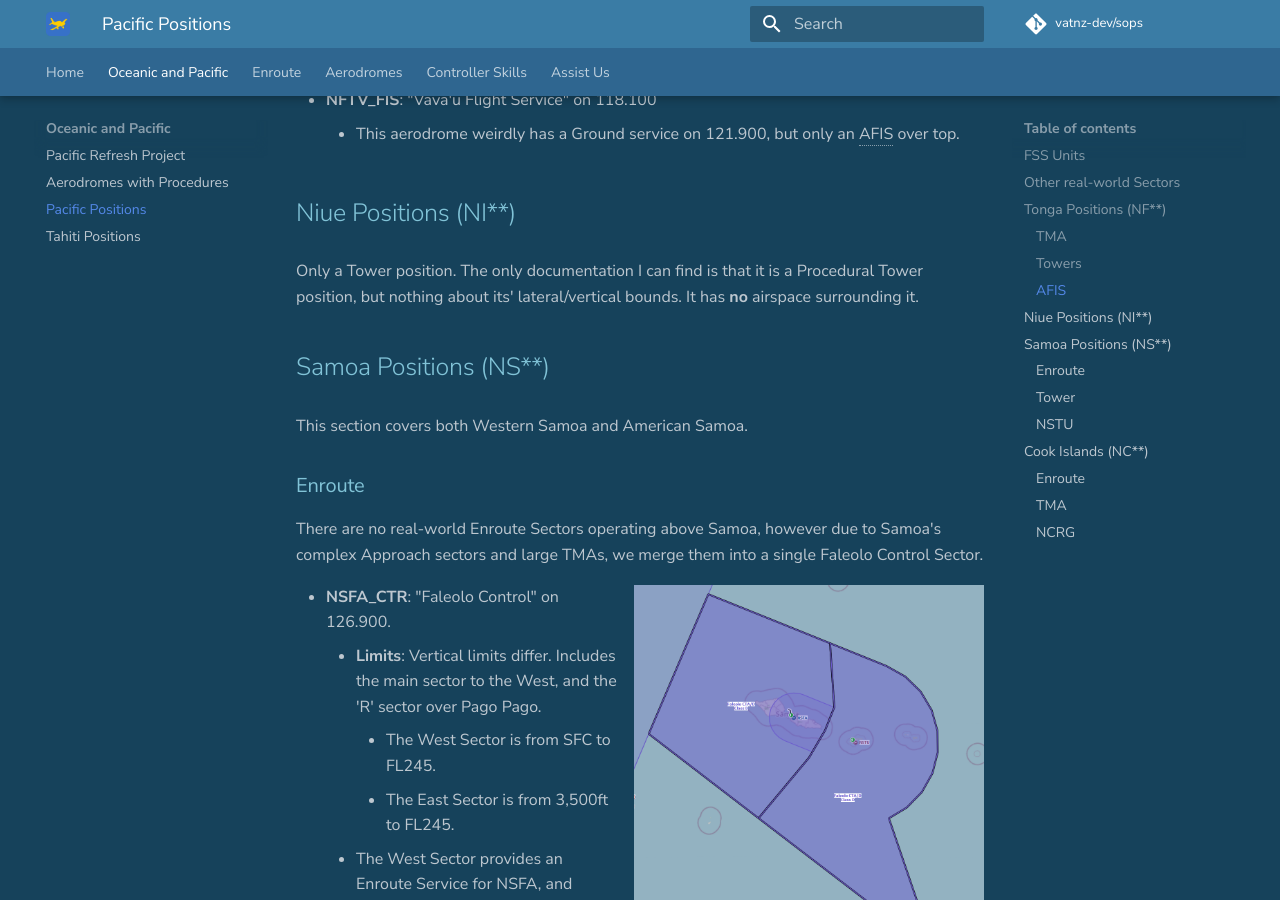
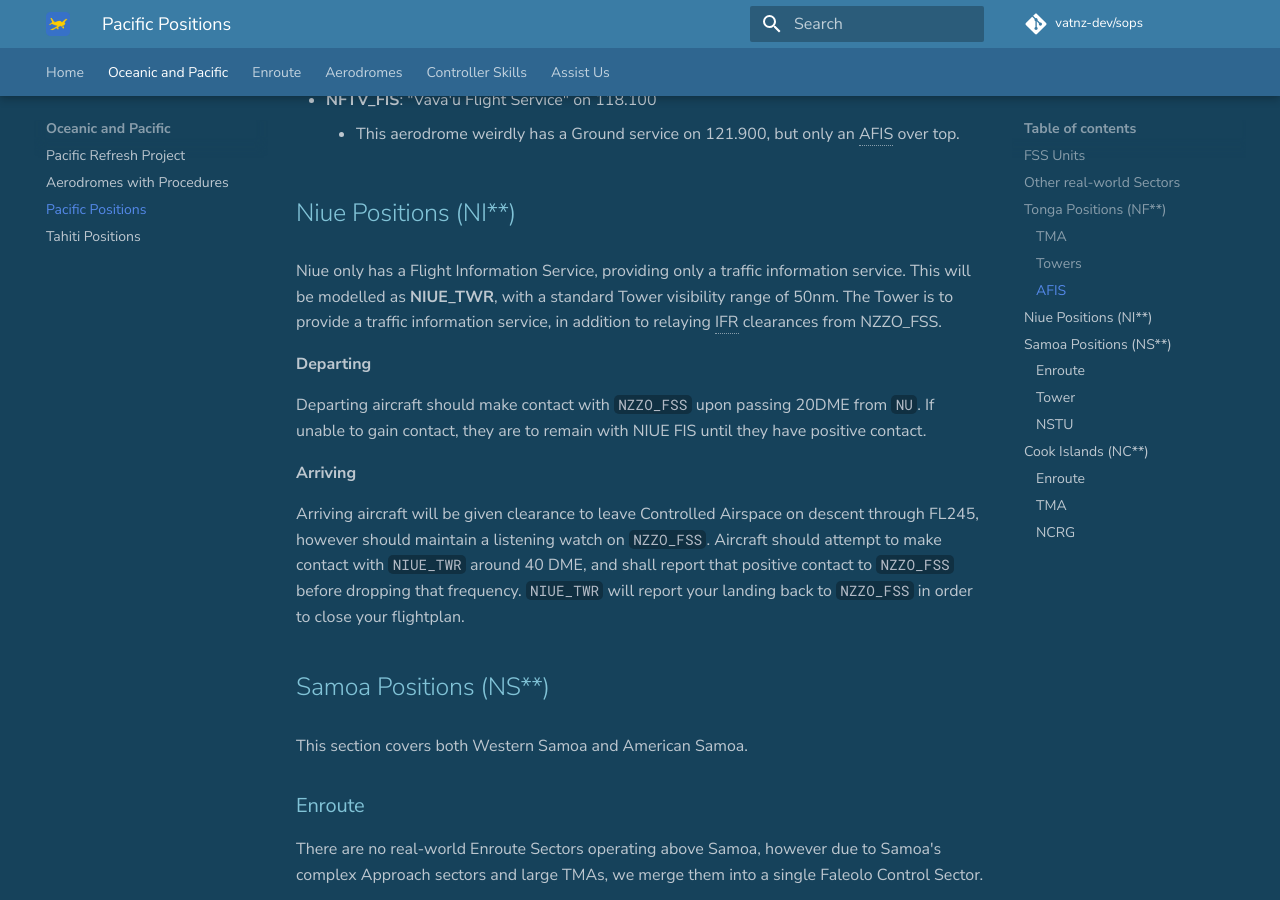
Before and after one commit to vatnz-dev/sops, an MkDocs documentation site: the page built from docs/oceanic-pacific/PacificPositions.md, in a window 1280 px wide and 900 px high, scrolled down 1616 px. Built offline with MkDocs 1.6.1 and Material for MkDocs 9.7.7, drawn with Linux system fonts in a browser that asks for light colours; comment, search, counter and statistics services are not loaded; some of the changed text lies outside the part shown.

Commit message:
Update PacificPositions.md

```diff
--- a/docs/oceanic-pacific/PacificPositions.md
+++ b/docs/oceanic-pacific/PacificPositions.md
@@ -53,7 +53,15 @@ None! NFTF_TWR is covered by NFTF_APP.
 
 ## Niue Positions (NI**)
 
-Only a Tower position. The only documentation I can find is that it is a Procedural Tower position, but nothing about its' lateral/vertical bounds. It has **no** airspace surrounding it.
+Niue only has a Flight Information Service, providing only a traffic information service. This will be modelled as **NIUE_TWR**, with a standard Tower visibility range of 50nm. The Tower is to provide a traffic information service, in addition to relaying IFR clearances from NZZO_FSS.
+
+**Departing**
+
+Departing aircraft should make contact with `NZZO_FSS` upon passing 20DME from `NU`. If unable to gain contact, they are to remain with NIUE FIS until they have positive contact.
+
+**Arriving**
+
+Arriving aircraft will be given clearance to leave Controlled Airspace on descent through FL245, however should maintain a listening watch on `NZZO_FSS`. Aircraft should attempt to make contact with `NIUE_TWR` around 40 DME, and shall report that positive contact to `NZZO_FSS` before dropping that frequency. `NIUE_TWR` will report your landing back to `NZZO_FSS` in order to close your flightplan.
 
 ## Samoa Positions (NS**)
 
@@ -63,7 +71,7 @@ This section covers both Western Samoa and American Samoa.
 
 There are no real-world Enroute Sectors operating above Samoa, however due to Samoa's complex Approach sectors and large TMAs, we merge them into a single Faleolo Control Sector.
 
-![NSFA Enroute](assets/nsfa-control.png){ align=right width="350" }
+![NSFA Enroute](assets/nsfa-control.png){ align=left width="350" }
 
 * **NSFA_CTR**: "Faleolo Control" on 126.900.
     * **Limits**: Vertical limits differ. Includes the main sector to the West, and the 'R' sector over Pago Pago.
```
Also changed, not shown: other parts of docs/oceanic-pacific/PacificPositions.md (+1 -1 lines).
